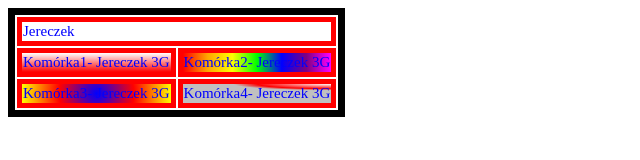
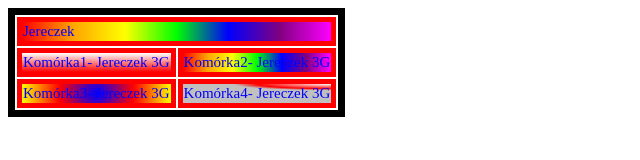
Before and after one commit to Kacperjer/CSS, a plain HTML site: page JEREzad77.html in a window 1280 px wide. Shown: the whole page, without its empty margins (0-640 px from the left). Drawn offline with Linux system fonts and the light colour scheme.

Commit message:
Update JEREzad77.html

```diff
--- a/JEREzad77.html
+++ b/JEREzad77.html
@@ -16,7 +16,7 @@ border: 5px red solid;
 <body>
 <table>
  <tr>
-<td colspan="2" style="background: radial-gradient(to right, red, orange, yellow, lime, blue, purple, fuchsia);">Jereczek</td>
+<td colspan="2" style="background: linear-gradient(to right, red, orange, yellow, lime, blue, purple, fuchsia);">Jereczek</td>
 </tr>
 <tr>
 <td style="background: linear-gradient(white, red);">Komórka1- Jereczek 3G</td>
```
